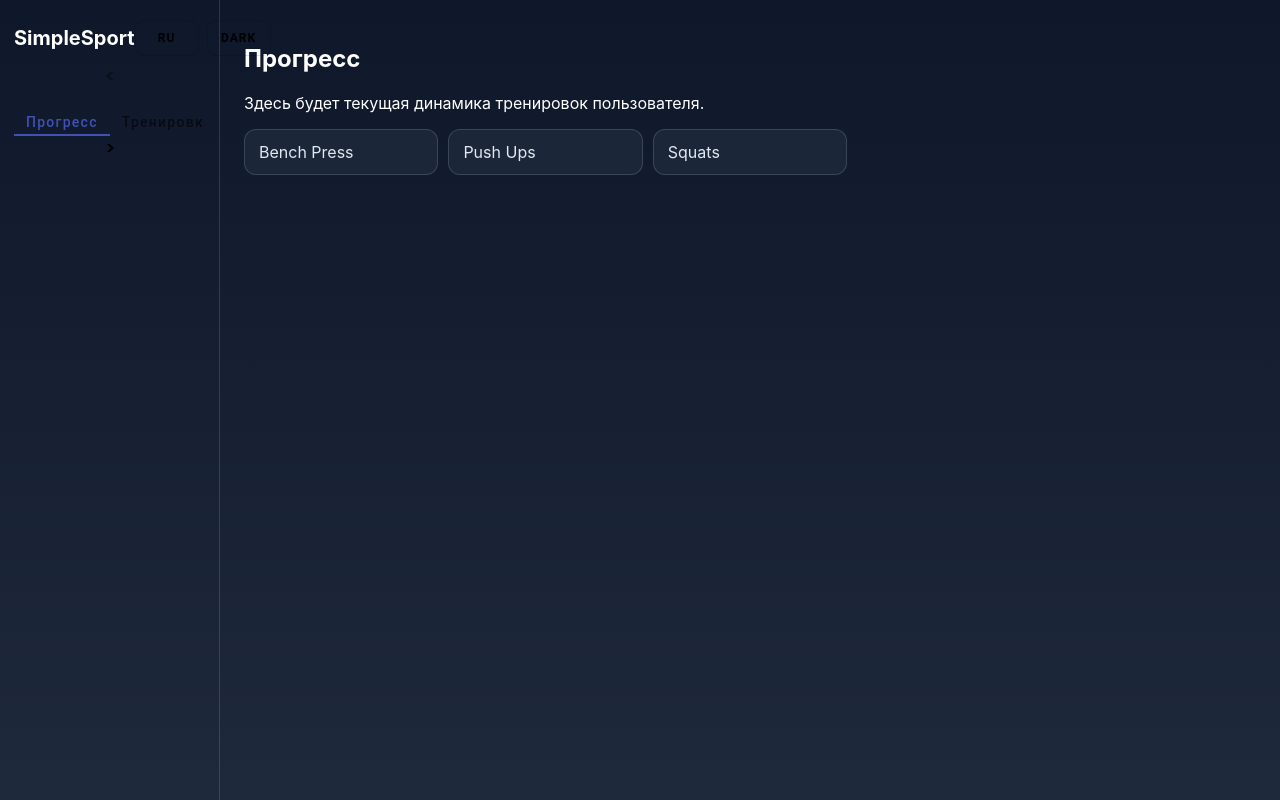
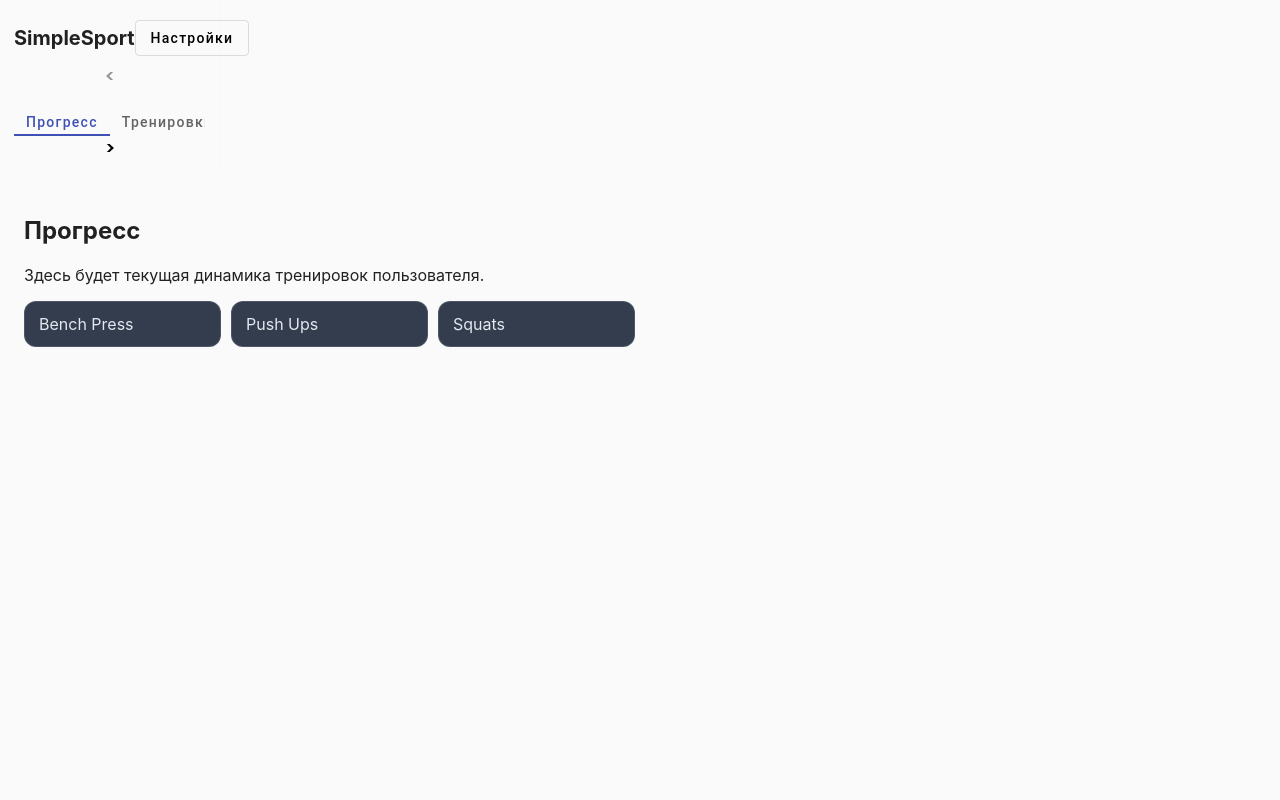
Before and after one commit to STimoshevich/simple-sport, an Angular app: page /progress in a window 1280 px wide. Built offline with nearby package versions, Linux system fonts and the light colour scheme.

Commit message:
Move language/theme controls into Material drawer with selection popups

```diff
--- a/public/i18n/ru.json
+++ b/public/i18n/ru.json
@@ -5,6 +5,13 @@
       "PROGRESS": "Прогресс",
       "HISTORY": "Тренировки",
       "CONFIGURATION": "Конфигурация"
+    },
+    "SETTINGS": {
+      "TITLE": "Настройки",
+      "LANGUAGE": "Язык",
+      "THEME": "Тема",
+      "DARK": "Тёмная",
+      "LIGHT": "Светлая"
     },
     "PAGES": {
       "PROGRESS": {
--- a/src/app/app.component.css
+++ b/src/app/app.component.css
@@ -4,12 +4,19 @@
 }
 
 .layout {
-  display: flex;
   min-height: 100dvh;
   background: var(--app-bg);
   color: var(--app-text);
   font-family: Inter, system-ui, -apple-system, BlinkMacSystemFont, 'Segoe UI', sans-serif;
 }
+
+.drawer-container { min-height: 100dvh; width: 100%; }
+.drawer-content { display: flex; flex-direction: column; gap: 10px; padding: 12px; min-width: 220px; }
+
+.layout .side-menu,
+.layout .content { display: block; }
+
+.layout .mat-drawer-content { display: flex; min-height: 100dvh; }
 
 .side-menu {
   width: 220px;
--- a/src/app/app.component.html
+++ b/src/app/app.component.html
@@ -1,20 +1,24 @@
 <div class="layout">
+  <mat-drawer-container class="drawer-container">
+    <mat-drawer #settingsDrawer position="end" mode="over">
+      <div class="drawer-content">
+        <button mat-stroked-button (click)="openLanguagePopup()">{{ 'APP.SETTINGS.LANGUAGE' | translate }}</button>
+        <button mat-stroked-button (click)="openThemePopup()">{{ 'APP.SETTINGS.THEME' | translate }}</button>
+      </div>
+    </mat-drawer>
+
   <aside class="side-menu">
     <div class="menu-header">
       <h1 class="logo">{{ 'APP.TITLE' | translate }}</h1>
       <div class="header-actions">
-        <button mat-stroked-button class="lang-button" type="button" (click)="toggleLanguage()">
-          {{ getCurrentLanguage() }}
-        </button>
-        <button mat-stroked-button class="theme-button" type="button" (click)="toggleTheme()">
-          {{ getCurrentTheme() }}
+        <button mat-stroked-button type="button" (click)="settingsDrawer.toggle()">
+          {{ 'APP.SETTINGS.TITLE' | translate }}
         </button>
       </div>
     </div>
     <nav mat-tab-nav-bar [tabPanel]="tabPanel">
       <a mat-tab-link routerLink="/progress" routerLinkActive #rlaProgress="routerLinkActive" [active]="rlaProgress.isActive">{{ 'APP.MENU.PROGRESS' | translate }}</a>
       <a mat-tab-link routerLink="/history" routerLinkActive #rlaHistory="routerLinkActive" [active]="rlaHistory.isActive">{{ 'APP.MENU.HISTORY' | translate }}</a>
-      <a mat-tab-link routerLink="/configuration" routerLinkActive #rlaConfig="routerLinkActive" [active]="rlaConfig.isActive">{{ 'APP.MENU.CONFIGURATION' | translate }}</a>
     </nav>
     <mat-tab-nav-panel #tabPanel></mat-tab-nav-panel>
   </aside>
@@ -22,4 +26,5 @@
   <main class="content">
     <router-outlet></router-outlet>
   </main>
+  </mat-drawer-container>
 </div>
--- a/src/app/app.component.ts
+++ b/src/app/app.component.ts
@@ -2,33 +2,54 @@ import { Component } from '@angular/core';
 import { RouterLink, RouterLinkActive, RouterOutlet } from '@angular/router';
 import { MatTabsModule } from '@angular/material/tabs';
 import { MatButtonModule } from '@angular/material/button';
+import { MatSidenavModule } from '@angular/material/sidenav';
+import { MatDialog } from '@angular/material/dialog';
 import { TranslatePipe } from './pipes/translate.pipe';
 import { TranslateService } from './services/translate.service';
 import { ThemeService } from './services/theme.service';
+import { SettingsSelectDialogComponent } from './dialogs/settings-select-dialog.component';
 
 @Component({
   selector: 'app-root',
   standalone: true,
-  imports: [RouterOutlet, RouterLink, RouterLinkActive, TranslatePipe, MatTabsModule, MatButtonModule],
+  imports: [RouterOutlet, RouterLink, RouterLinkActive, TranslatePipe, MatTabsModule, MatButtonModule, MatSidenavModule],
   templateUrl: './app.component.html',
   styleUrl: './app.component.css'
 })
 export class AppComponent {
-  constructor(private readonly translateService: TranslateService, private readonly themeService: ThemeService) {}
+  constructor(
+    private readonly translateService: TranslateService,
+    private readonly themeService: ThemeService,
+    private readonly dialog: MatDialog
+  ) {}
 
-  toggleLanguage(): void {
-    this.translateService.toggleLanguage();
+  openLanguagePopup(): void {
+    this.dialog.open(SettingsSelectDialogComponent, {
+      data: {
+        title: this.translateService.translate('APP.SETTINGS.LANGUAGE'),
+        options: [
+          { value: 'ru', label: 'RU' },
+          { value: 'en', label: 'EN' }
+        ]
+      }
+    }).afterClosed().subscribe((value?: 'ru' | 'en') => {
+      if (!value) return;
+      this.translateService.setLanguage(value);
+    });
   }
 
-  getCurrentLanguage(): string {
-    return this.translateService.getCurrentLanguage().toUpperCase();
-  }
-
-  toggleTheme(): void {
-    this.themeService.toggleTheme();
-  }
-
-  getCurrentTheme(): string {
-    return this.themeService.getTheme().toUpperCase();
+  openThemePopup(): void {
+    this.dialog.open(SettingsSelectDialogComponent, {
+      data: {
+        title: this.translateService.translate('APP.SETTINGS.THEME'),
+        options: [
+          { value: 'dark', label: this.translateService.translate('APP.SETTINGS.DARK') },
+          { value: 'light', label: this.translateService.translate('APP.SETTINGS.LIGHT') }
+        ]
+      }
+    }).afterClosed().subscribe((value?: 'dark' | 'light') => {
+      if (!value) return;
+      if (value !== this.themeService.getTheme()) this.themeService.toggleTheme();
+    });
   }
 }
--- /dev/null
+++ b/src/app/dialogs/settings-select-dialog.component.ts
@@ -0,0 +1,27 @@
+import { Component, Inject } from '@angular/core';
+import { MAT_DIALOG_DATA, MatDialogModule, MatDialogRef } from '@angular/material/dialog';
+import { MatButtonModule } from '@angular/material/button';
+
+interface SettingsDialogData {
+  title: string;
+  options: { value: string; label: string }[];
+}
+
+@Component({
+  standalone: true,
+  imports: [MatDialogModule, MatButtonModule],
+  template: `
+    <h2 mat-dialog-title>{{ data.title }}</h2>
+    <mat-dialog-actions align="start">
+      <button mat-stroked-button *ngFor="let option of data.options" (click)="select(option.value)">{{ option.label }}</button>
+    </mat-dialog-actions>
+  `
+})
+export class SettingsSelectDialogComponent {
+  constructor(
+    @Inject(MAT_DIALOG_DATA) public readonly data: SettingsDialogData,
+    private readonly dialogRef: MatDialogRef<SettingsSelectDialogComponent>
+  ) {}
+
+  select(value: string): void { this.dialogRef.close(value); }
+}
```
Also changed, not shown: public/i18n/en.json (+7 -0 lines).
